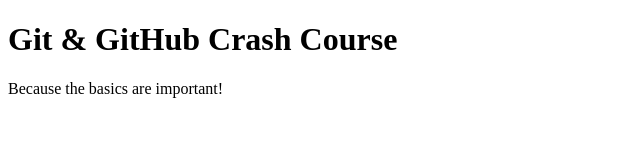
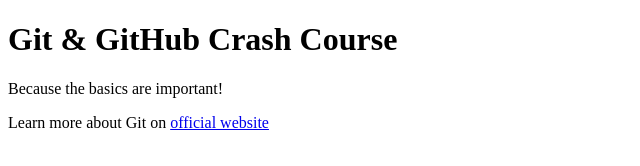
Before and after one commit to pradeepshettyh/gitact, a plain HTML site: page index.html in a window 1280 px wide. Shown: the whole page, without its empty margins (0-640 px from the left). Drawn offline with Linux system fonts and the light colour scheme.

Commit message:
second commit

```diff
--- a/index.html
+++ b/index.html
@@ -9,5 +9,8 @@
   <body>
     <h1>Git & GitHub Crash Course</h1>
     <p>Because the basics are important!</p>
+    <p>Learn more about Git on
+      <a href="http://www.facebook.com">official website</a>
+    </p>
   </body>
 </html>
```
